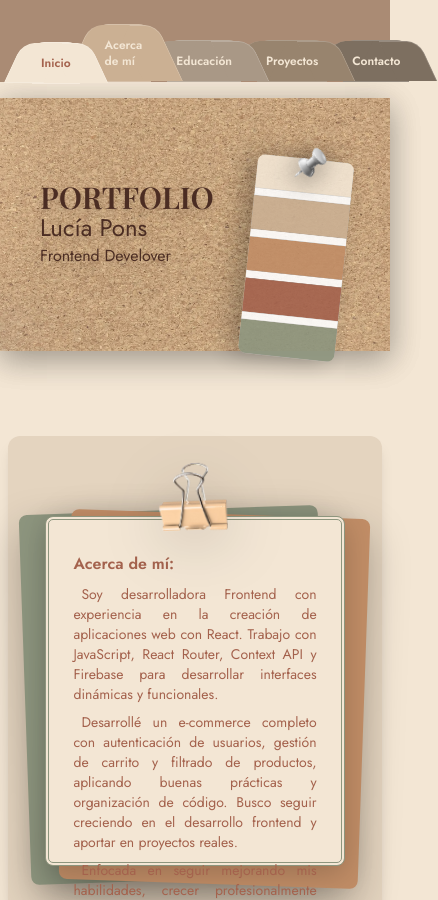
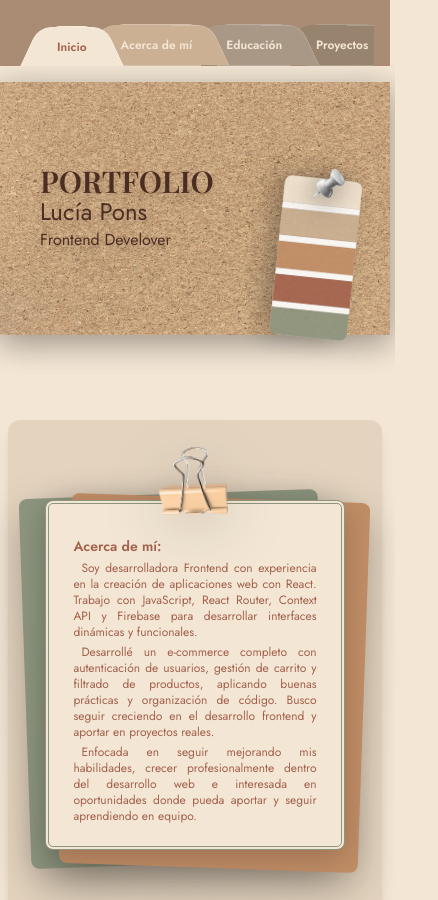
Before and after one commit to LuciaPons/Portfolio, a React (Vite) app: page / in a window 390 px wide. Shown: the top 900 px of the page, 438 px wide, since content can reach past the window. Built offline with nearby package versions, Linux system fonts and the light colour scheme; a web font is replaced by a local one.

Commit message:
arreglo detalles responsive mobile

```diff
--- a/src/components/Navbar.jsx
+++ b/src/components/Navbar.jsx
@@ -13,7 +13,12 @@ export default function Navbar() {
     const tabRefs = useRef({});
 
     const scrollTo = (id) => {
-        document.getElementById(id)?.scrollIntoView({
+        const el = document.getElementById(id);
+        if (!el) return;
+        const offset = 100;
+        const top = el.getBoundingClientRect().top + window.scrollY - offset;
+        window.scrollTo({
+            top,
             behavior: "smooth",
         });
     };
@@ -62,14 +67,18 @@ export default function Navbar() {
         <header className="
         bg-[var(--color-bg-navbar)]
         pt-6 px-4 md:px-6
-        sticky top-0 z-50
-        ">
+        sticky top-0 z-50">
             <nav
             aria-label="Navegación principal"
             className="
             flex items-end
             gap-4 md:gap-8
-            px-4">
+            px-8
+            overflow-x-auto
+            whitespace-nowrap
+            scrollbar-hide
+            scroll-smooth
+            scrollbar-thin">
                 {tabs.map((tab, index) => (
                 <a
                     key={tab.id}
@@ -79,7 +88,8 @@ export default function Navbar() {
                         scrollTo(tab.id);
                     }}
                     aria-current={active === tab.id ? "page" : undefined}
-                    className="relative "
+                    className="relative
+                    flex-shrink-0"
                     style={{
                         zIndex: active === tab.id ? 50 : tabs.length - index
                     }}>
--- a/src/sections/About.jsx
+++ b/src/sections/About.jsx
@@ -68,11 +68,11 @@ function About() {
                 <div className="
                 my-2 md:my-6
                 w-full text-justify
-                space-y-2 md:space-y-4
-                text-sm md:text-base lg:text-lg
+                space-y-1 md:space-y-4
+                text-xs md:text-base lg:text-lg
                 text-[var(--color-3)]">
                     <h2 className='
-                    text-base md:text-lg lg:text-xl
+                    text-sm md:text-lg lg:text-xl
                     font-semibold'>
                         Acerca de mí:
                     </h2>
--- a/src/sections/Education.jsx
+++ b/src/sections/Education.jsx
@@ -247,7 +247,7 @@ function Education() {
                     group
                     relative
                     bg-[#B7A99A]/70
-                    py-6 px-8
+                    py-6 px-6 md:px-8
                     border-4
                     rounded-lg
                     shadow-[0_10px_30px_rgba(0,0,0,0.25)]
--- a/src/sections/Home.jsx
+++ b/src/sections/Home.jsx
@@ -65,7 +65,7 @@ export default function Home() {
                     src={colorPalette}
                     alt="Paleta de colores del diseño del portfolio"
                     className='
-                    w-[200px] md:w-[280px]
+                    w-[160px] md:w-[280px]
                     shadow-[0_10px_25px_rgba(0,0,0,0.3)]
                     rotate-[6deg]
                     rounded-lg
@@ -77,7 +77,8 @@ export default function Home() {
                     alt="Pin decorativo sobre la paleta de colores"
                     className='
                     absolute
-                    top-6 -left-[2%]
+                    top-4 md:top-6
+                    -left-[2%]
                     -translate-x-1/3 -translate-y-1/3
                     w-20 md:w-15
                     h-12 md:h-14
--- a/src/sections/Projects.jsx
+++ b/src/sections/Projects.jsx
@@ -60,9 +60,11 @@ function Projects() {
                     alt=""
                     className='
                     absolute
-                    top-0 left-1/2
+                    -top-1/2 md:top-0
+                    left-1/2
                     -translate-x-1/2
-                    h-[50px] w-[50vw]
+                    h-[20vh] md:h-[8vh]
+                    w-[60vw] md:w-[50vw]
                     object-cover
                     drop-shadow-lg
                     z-10
@@ -75,7 +77,7 @@ function Projects() {
                 -translate-x-1/2 -translate-y-1/2
                 text-center
                 text-[var(--color-2)]
-                text-2xl md:text-3xl lg:text-4xl
+                text-xl md:text-3xl lg:text-4xl
                 font-semibold
                 z-20 pt-6
                 rotate-[-0.5deg]">
```
